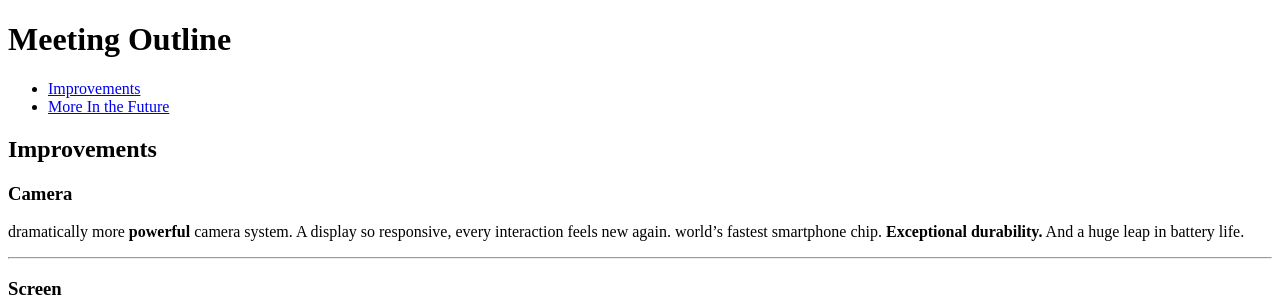
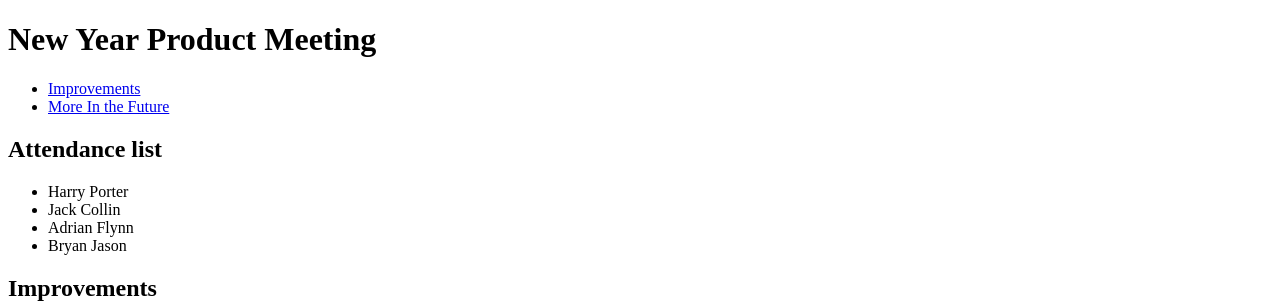
Before and after one commit to ZiyanSui/fa21-cse110-lab3, a plain HTML site: page index.html in a window 1280 px wide. Shown: the top 305 px of the page. Drawn offline with Linux system fonts and the light colour scheme.

Commit message:
meeting change

```diff
--- a/index.html
+++ b/index.html
@@ -9,7 +9,7 @@
     </head>
     <body>
         <header>
-            <h1>Meeting Outline</h1>
+            <h1>New Year Product Meeting</h1>
         </header>
 
         <nav>
@@ -20,6 +20,16 @@
         </nav>
 
         <main>
+            <section>
+                <h2>Attendance list</h2>
+                <ul>
+                    <li>Harry Porter</li>
+                    <li>Jack Collin</li>
+                    <li>Adrian Flynn</li>
+                    <li>Bryan Jason</li>
+                </ul>
+            </section>
+
             <section>
                 <h2 id="impro">Improvements</h2>
                 <div>
```
